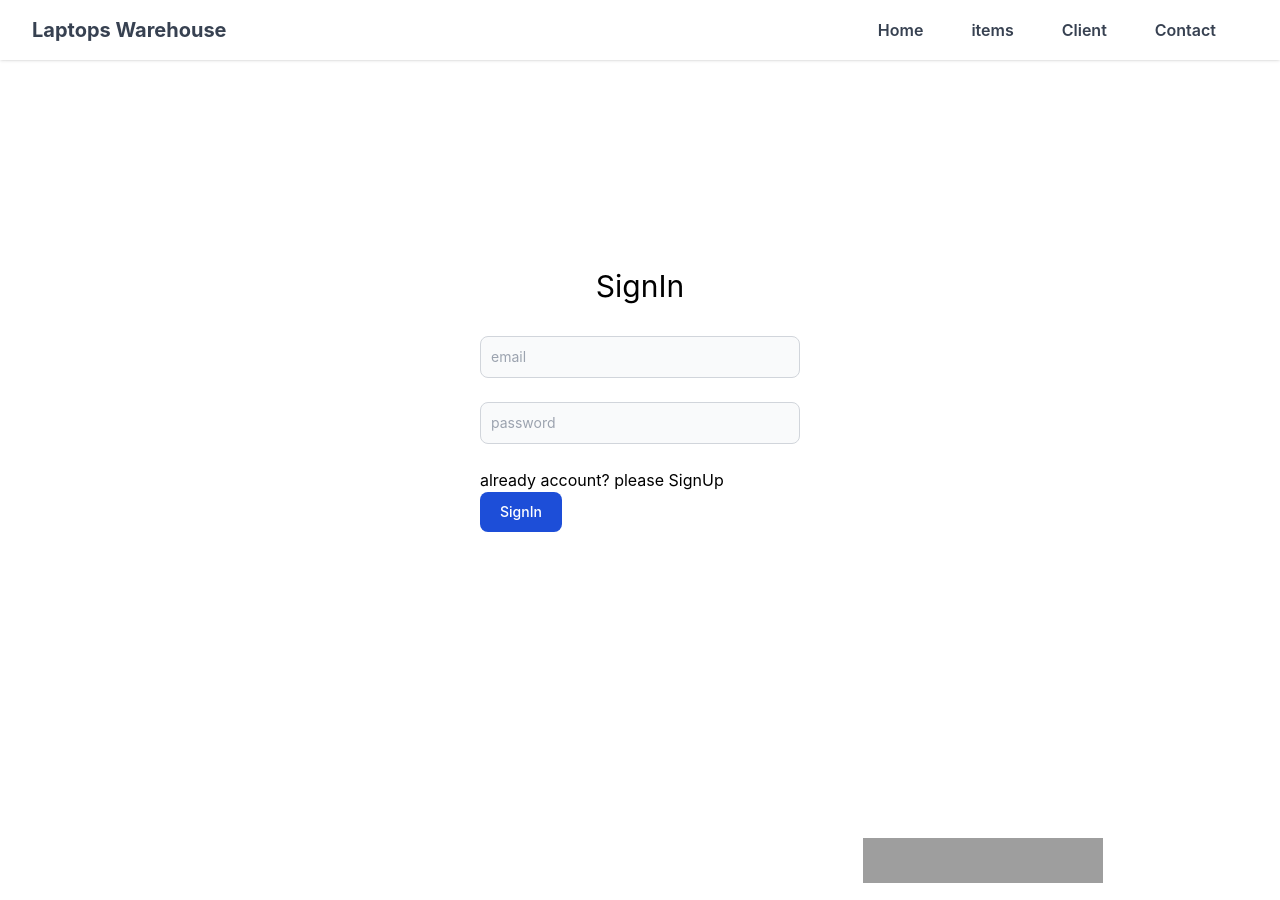
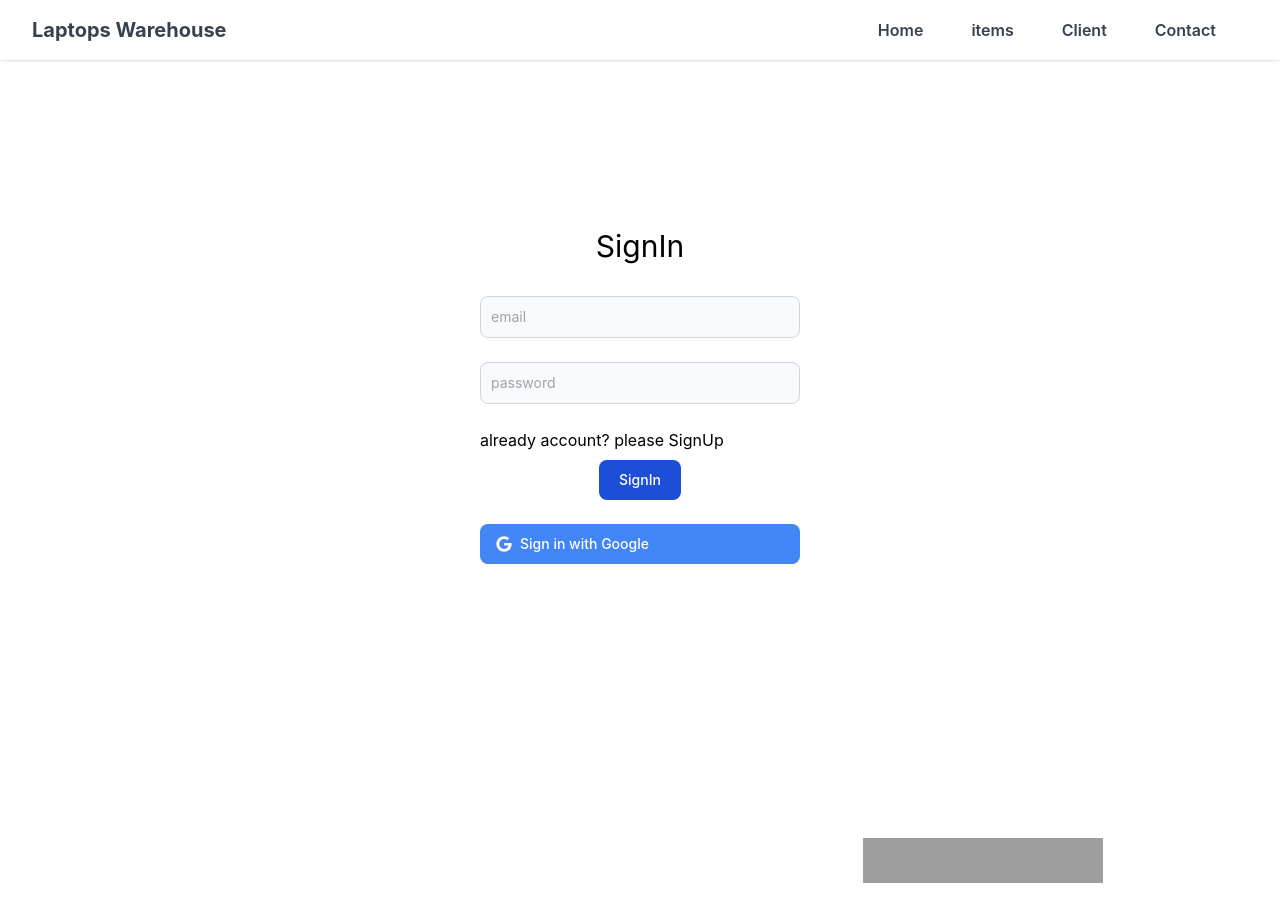
Before and after one commit to abdulahad-gh/warehouse-management-client-side, a React (Create React App) app: page /signin in a window 1280 px wide. Built offline with nearby package versions, Linux system fonts and the light colour scheme; no server answers; grey boxes are pictures that could not be loaded.

Commit message:
added firebase config,but when work with env get auth invalid error,now firebase config without env.and also added googleSignin

```diff
--- a/package.json
+++ b/package.json
@@ -6,7 +6,6 @@
     "@testing-library/jest-dom": "^5.16.4",
     "@testing-library/react": "^13.2.0",
     "@testing-library/user-event": "^13.5.0",
-    "dotenv": "^16.0.0",
     "firebase": "^9.8.0",
     "react": "^18.1.0",
     "react-dom": "^18.1.0",
--- a/src/firebase-init.js
+++ b/src/firebase-init.js
@@ -17,5 +17,4 @@
 // Initialize Firebase
 const app = initializeApp(firebaseConfig);
 const auth = getAuth(app)
-
 export default auth
--- a/src/pages/Auth/Signin.js
+++ b/src/pages/Auth/Signin.js
@@ -5,11 +5,13 @@
 import auth from '../../firebase-init';
 
 const Signin = () => {
+    const [signWithEmailAndPass, , , hookError] = useSignInWithEmailAndPassword(auth)
+    const [signWithGoogle, , , googleError] = useSignInWithGoogle(auth)
+
     const [userLogInInfo, setUserLogInInfo] = useState({
         email: '',
         password: ''
     })
-    const [signWithEmailAndPass, , , hookError] = useSignInWithEmailAndPassword(auth)
     const [errors, setErrors] = useState({
         email: '',
         password: '',
@@ -54,7 +56,7 @@
 
     }
     useEffect(() => {
-        const error = hookError
+        const error = hookError || googleError
         if (error) {
             switch (error?.code) {
                 case "auth/invalid-email":
@@ -96,7 +98,12 @@
                 <div>
                     <span>already account? please <Link to='signup'>SignUp</Link></span>
                 </div>
-                <button type="submit" class="text-white bg-blue-700 hover:bg-blue-800 focus:ring-4 focus:outline-none focus:ring-blue-300 font-medium rounded-lg text-sm w-full sm:w-auto px-5 py-2.5 text-center dark:bg-blue-600 dark:hover:bg-blue-700 dark:focus:ring-blue-800">SignIn</button>
+                <button type="submit" class="mx-auto block mt-2 text-white bg-blue-700 hover:bg-blue-800 focus:ring-4 focus:outline-none focus:ring-blue-300 font-medium rounded-lg text-sm w-full sm:w-auto px-5 py-2.5 text-center dark:bg-blue-600 dark:hover:bg-blue-700 dark:focus:ring-blue-800">SignIn</button>
+                <br />
+                <button onClick={() => signWithGoogle()} type="button" class="w-full text-white bg-[#4285F4] hover:bg-[#4285F4]/90 focus:ring-4 focus:outline-none focus:ring-[#4285F4]/50 font-medium rounded-lg text-sm px-5 py-2.5 text-center inline-flex items-center dark:focus:ring-[#4285F4]/55 mr-2 mb-2">
+                    <svg class="w-4 h-4 mr-2 -ml-1 " aria-hidden="true" focusable="false" data-prefix="fab" data-icon="google" role="img" xmlns="http://www.w3.org/2000/svg" viewBox="0 0 488 512"><path fill="currentColor" d="M488 261.8C488 403.3 391.1 504 248 504 110.8 504 0 393.2 0 256S110.8 8 248 8c66.8 0 123 24.5 166.3 64.9l-67.5 64.9C258.5 52.6 94.3 116.6 94.3 256c0 86.5 69.1 156.6 153.7 156.6 98.2 0 135-70.4 140.8-106.9H248v-85.3h236.1c2.3 12.7 3.9 24.9 3.9 41.4z"></path></svg>
+                    Sign in with Google
+                </button>
             </form>
 
         </div>
```
Also changed, not shown: 2 other files (tests, documents, lock files or other folders).
